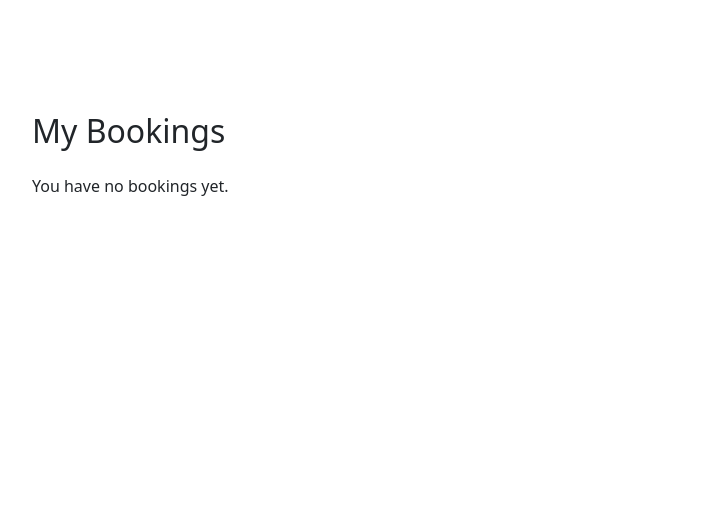
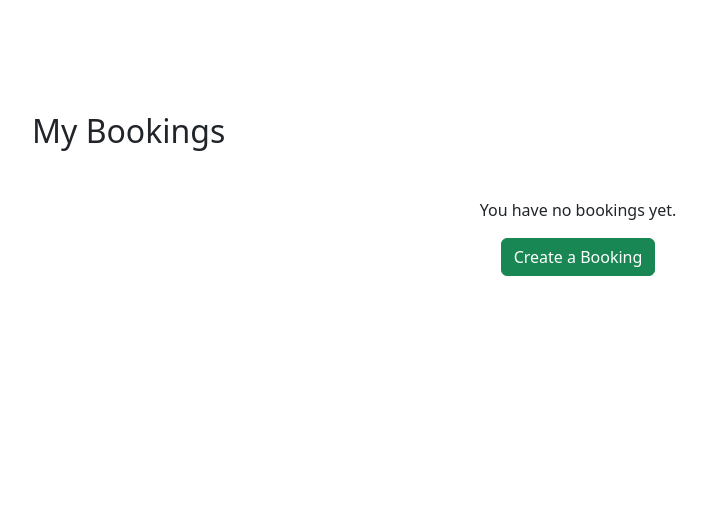
Before and after one commit to andreaspe76/Portfolio_Project_4, a Django app: page /my-bookings/ in a window 1280 px wide. Shown: the part 56-572 px from the top of the page, without its empty margins (62-768 px from the left). Run offline with Django 4.2, Linux system fonts and the light colour scheme; the visitor is signed in with stand-in values (Sample User, id 1); data that the repository does not hold is empty.

Commit message:
Modify the booking_list.html so when empty,  the user is prompted to create one

```diff
--- a/bookings/templates/bookings/booking_list.html
+++ b/bookings/templates/bookings/booking_list.html
@@ -28,7 +28,9 @@
     </tbody>
   </table>
   {% else %}
-  <p>You have no bookings yet.</p>
-  {% endif %}
-</div>
-{% endblock %}
+  <div class="text-center mt-5">
+    <p>You have no bookings yet.</p>
+    <a href="{% url 'booking_create' %}" class="btn btn-success">Create a Booking</a>
+    {% endif %}
+  </div>
+  {% endblock %}
```
